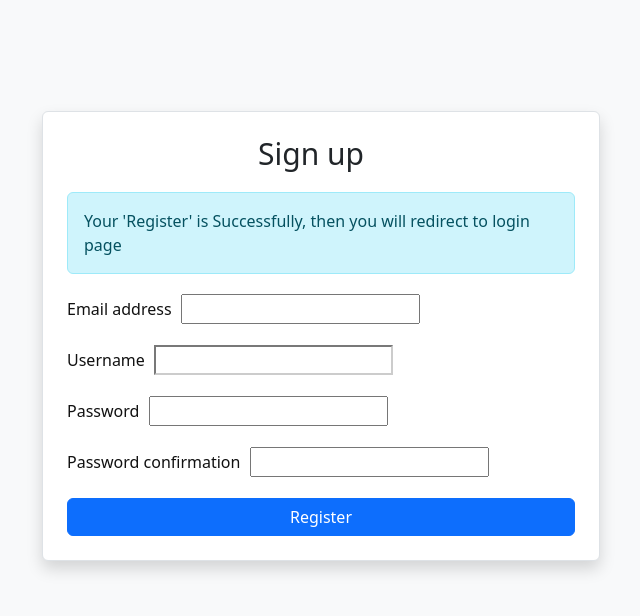
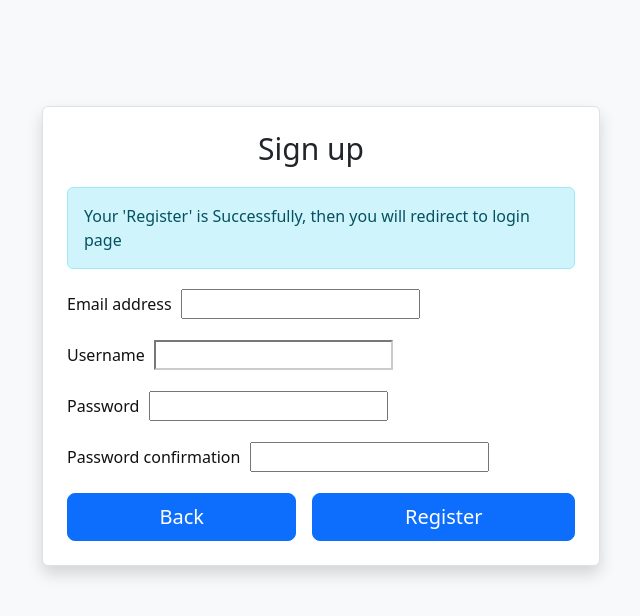
Before and after one commit to sureshdulupolai/MediX, a Django app: page /user-signup/ in a window 1280 px wide. Shown: the part 64-680 px from the top of the page, without its empty margins (319-959 px from the left). Run offline with Django 5.2, Linux system fonts and the light colour scheme.

Commit message:
add a back button in login and signup

```diff
--- a/templates/edit-video.html
+++ b/templates/edit-video.html
@@ -79,7 +79,11 @@
                 <div>{{ form.customer_name }}</div>
             </div>
 
-            <button type="submit" class="btn btn-primary w-100 mt-3">Upload</button>
+            <div class="d-flex gap-3 mt-3">
+                <a class="btn btn-primary btn-lg flex-grow-1" href="{% url 'profile' %}">Back</a>
+                <button type="submit" class="btn btn-primary btn-lg flex-grow-1">Upload</button>
+            </div>
+
         </form>
     </div>
 </div>
--- a/templates/login.html
+++ b/templates/login.html
@@ -14,8 +14,10 @@
                     <div class="d-inline-block ms-2">{{ field }}</div>
                 </div>
             {% endfor %}
-
-            <button type="submit" class="btn btn-primary w-100">Login</button>
+            <div class="d-flex gap-3 mt-3">
+                <a class="btn btn-primary btn-lg flex-grow-1" href="{% url 'home' %}">Back</a>
+                <button type="submit" class="btn btn-primary btn-lg flex-grow-1">Login</button>
+            </div>
         </form>
     </div>
 </div>
--- a/templates/signup.html
+++ b/templates/signup.html
@@ -51,7 +51,10 @@
                     <span class="su-5">{{ field }}</span>
                 </div>
             {% endfor %}
-            <button type="submit" class="btn btn-primary w-100">Register</button>
+            <div class="d-flex gap-3 mt-3">
+                <a class="btn btn-primary btn-lg flex-grow-1" href="{% url 'home' %}">Back</a>
+                <button type="submit" class="btn btn-primary btn-lg flex-grow-1">Register</button>
+            </div>
         </form>
     </div>
 </div>
```
Also changed, not shown: db.sqlite3.
